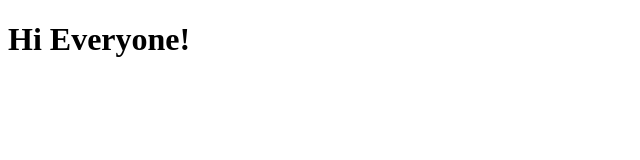
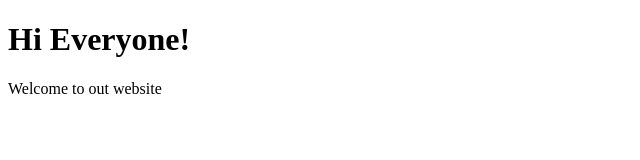
Before and after one commit to Hammad8980/Cy, a plain HTML site: page demo-repo/index.html in a window 1280 px wide. Shown: the whole page, without its empty margins (0-640 px from the left). Drawn offline with Linux system fonts and the light colour scheme.

Commit message:
changes made in index.html file

```diff
--- a/demo-repo/index.html
+++ b/demo-repo/index.html
@@ -7,5 +7,6 @@
 </head>
 <body>
     <h1>Hi Everyone!</h1>
+    <p>Welcome to out website</p>
 </body>
 </html>
```
